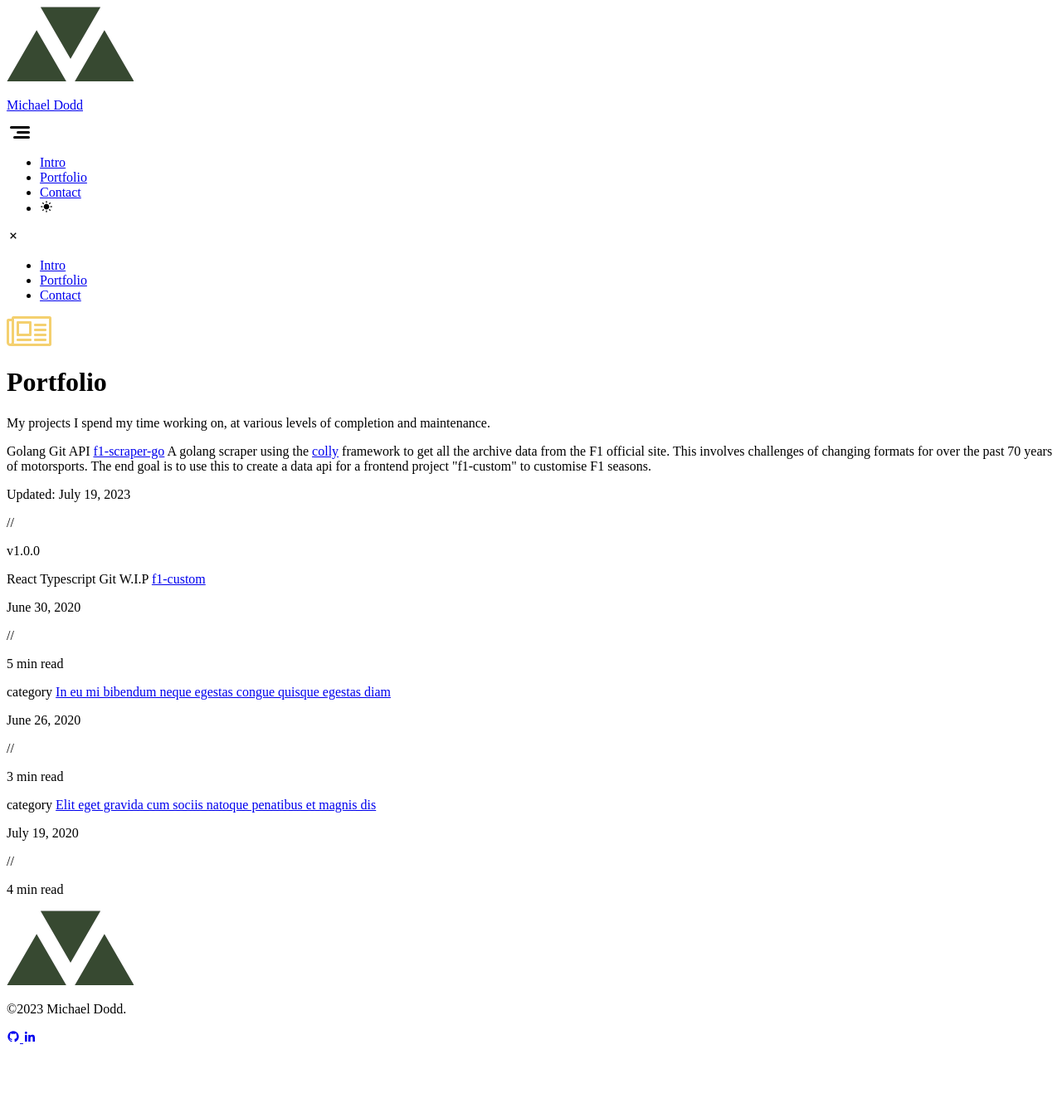
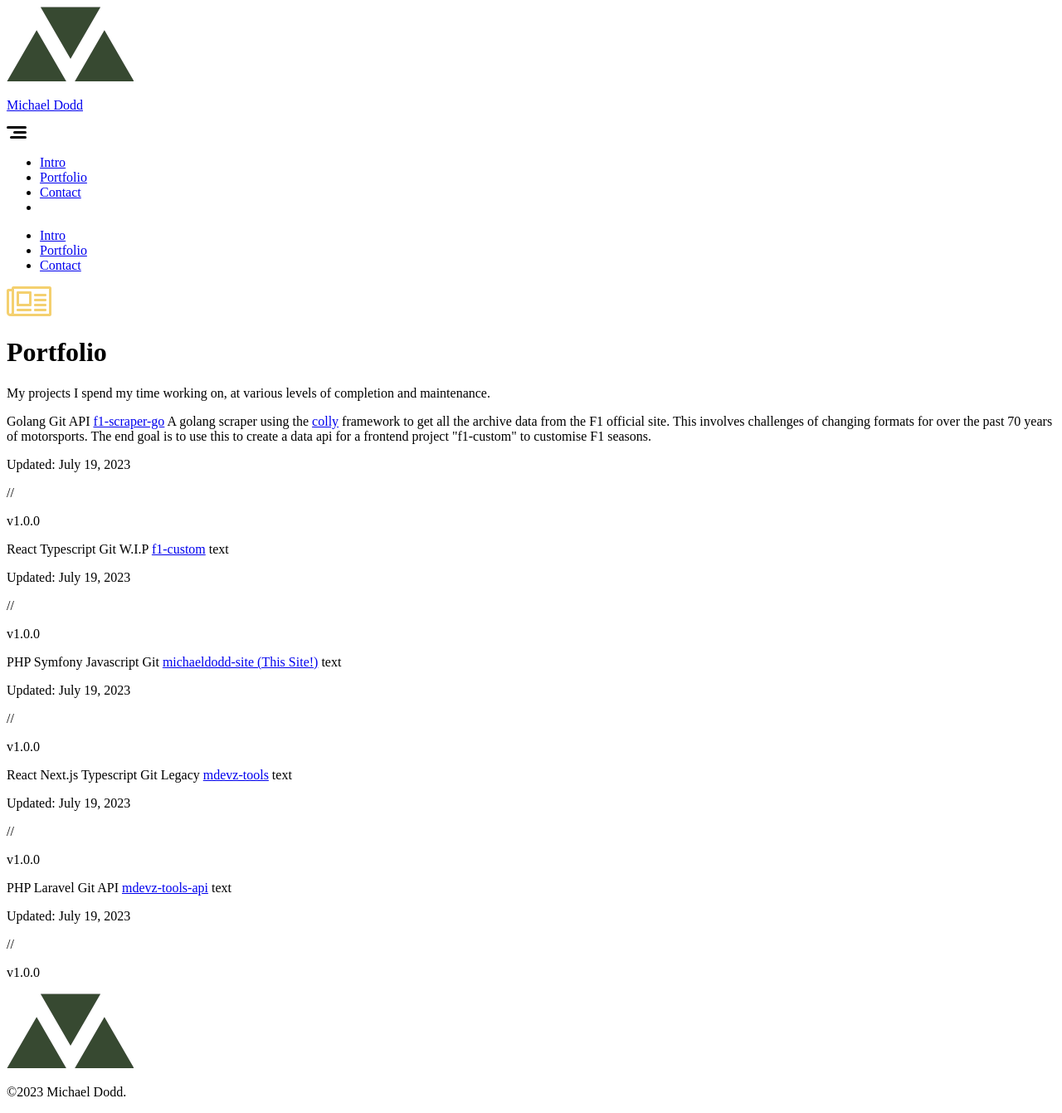
Before and after one commit to mdoddzz/michaeldodd-site, a Symfony app: template templates/pages/portfolio.html.twig in a window 1280 px wide. Shown: the whole page at 83% size. Before the commit the page ends 1258 px from the top, so only its background shows below. Run offline with Twig, Linux system fonts and the light colour scheme; the template is opened without the code that fills it, so the values that code supplies are empty; some libraries are stand-ins or nearby versions.

Commit message:
Refactoring twig files for better practice and few tweaks to portfolio page

```diff
--- a/assets/app.js
+++ b/assets/app.js
@@ -47,8 +47,13 @@
 function toggleMobileMenu() {
 
     const menu = document.getElementById("mobile-menu");
+    const body = document.getElementById("body");
 
     menu.classList.toggle("opacity-100")
     menu.classList.toggle("pointer-events-auto")
 
+    body.classList.toggle("max-h-screen")
+    body.classList.toggle("overflow-hidden")
+    body.classList.toggle("relative")
+
 }
--- a/tailwind.config.js
+++ b/tailwind.config.js
@@ -40,6 +40,9 @@
       "grey-lighter": "#eceef1",
       "grey-light": "#ccd7e0",
       grey: "#adb6c4",
+      red: "#d10000",
+      "red-dark": "#440707",
+      "red-light": "#f1b3b3"
     },
 
     border: {
--- a/templates/base.html.twig
+++ b/templates/base.html.twig
@@ -34,16 +34,16 @@
             <meta name="twitter:card" content="summary_large_image" />
             <meta name="twitter:site" content="@mdoddzz" />
 
-            <link rel="apple-touch-icon" sizes="152x152" href="/apple-touch-icon.png">
-            <link rel="icon" type="image/png" sizes="32x32" href="/favicon-32x32.png">
-            <link rel="icon" type="image/png" sizes="16x16" href="/favicon-16x16.png">
-            <link rel="manifest" href="/site.webmanifest">
-            <link rel="mask-icon" href="/safari-pinned-tab.svg" color="#5bbad5">
+            <link rel="apple-touch-icon" sizes="152x152" href="{{ absolute_url("/apple-touch-icon.png") }}">
+            <link rel="icon" type="image/png" sizes="32x32" href="{{ absolute_url("/favicon-32x32.png") }}">
+            <link rel="icon" type="image/png" sizes="16x16" href="{{ absolute_url("/favicon-16x16.png") }}">
+            <link rel="manifest" href="{{ absolute_url("/site.webmanifest") }}">
+            <link rel="mask-icon" href="{{ absolute_url("/safari-pinned-tab.svg") }}" color="#5bbad5">
             <meta name="msapplication-TileColor" content="#00aba9">
             <meta name="theme-color" content="#ffffff">
 
             <link
-                crossorigin="crossorigin"
+                crossorigin="anonymous"
                 href="https://fonts.gstatic.com"
                 rel="preconnect"
             />
@@ -59,40 +59,13 @@
                 rel="stylesheet"
             />
 
-            <link
-                rel="stylesheet"
-                href="https://unpkg.com/boxicons@2.0.7/css/boxicons.min.css"
-            />
-
-            <script src="//cdnjs.cloudflare.com/ajax/libs/highlight.js/10.5.0/highlight.min.js"></script>
-
-            <link
-                rel="stylesheet"
-                href="https://cdnjs.cloudflare.com/ajax/libs/highlight.js/10.5.0/styles/atom-one-dark.min.css"
-            />
-
-             {% block stylesheets %}
+            {% block stylesheets %}
                 {{ encore_entry_link_tags('app') }}
             {% endblock %}
 
             {% block javascripts %}
                 {{ encore_entry_script_tags('app') }}
             {% endblock %}
-
-            <!-- Aim to remove -->
-            <!--<script src="//cdnjs.cloudflare.com/ajax/libs/highlight.js/10.5.0/highlight.min.js"></script>
-
-            <link
-                rel="stylesheet"
-                href="https://cdnjs.cloudflare.com/ajax/libs/highlight.js/10.5.0/styles/atom-one-dark.min.css"
-            />
-
-            <script>
-                hljs.initHighlightingOnLoad();
-            </script>
-
-            <!--Alpine Js V3-->
-            <!--<script src="https://unpkg.com/alpinejs@3.x.x/dist/cdn.min.js" defer></script>-->
 
         </head>
 
@@ -101,10 +74,8 @@
     {% block body %}
 
         <body
-            x-data="global()"
-            x-init="themeInit()"
-            :class="isMobileMenuOpen ? 'max-h-screen overflow-hidden relative' : ''"
             class="dark:bg-primary"
+            id="body"
         >
 
             <div id="main">
--- a/templates/layouts/standard.html.twig
+++ b/templates/layouts/standard.html.twig
@@ -4,8 +4,8 @@
 
     <div class="flex items-center justify-between py-6 lg:py-10">
         <a href="/" class="flex items-center">
-            <span href="/" class="mr-2">
-                <img src="/assets/img/logo.png" alt="logo" class="h-8" />
+            <span class="mr-2">
+                <img src="{{ absolute_url("assets/img/logo.png") }}" alt="logo" class="h-8" />
             </span>
             <p
                 class="hidden font-body text-2xl font-bold text-primary dark:text-white lg:block"
@@ -143,7 +143,7 @@
         >
             <div class="mr-auto flex flex-col items-center sm:flex-row">
                 <a href="/" class="mr-auto sm:mr-6">
-                    <img src="/assets/img/logo.png" alt="logo" class="h-4"/>
+                    <img src="{{ absolute_url("assets/img/logo.png") }}" alt="logo" class="h-4"/>
                 </a>
                 <p class="pt-5 font-body font-light text-primary dark:text-white sm:pt-0">
                     ©2023 Michael Dodd.
--- a/templates/pages/contact.html.twig
+++ b/templates/pages/contact.html.twig
@@ -8,7 +8,7 @@
         <div class="container mx-auto">
             <div class="py-16 lg:py-20">
                 <div>
-                    <img src="/assets/img/icon-contact.png" alt="icon envelope" />
+                    <img src="{{ absolute_url("assets/img/icon-contact.png") }}" alt="icon envelope" />
                 </div>
                 <h1
                 class="pt-5 font-body text-4xl font-semibold text-primary dark:text-white md:text-5xl lg:text-6xl"
@@ -24,6 +24,7 @@
                     <div class="flex flex-col sm:flex-row">
                         <div class="w-full sm:mr-3 sm:w-1/2">
                             <label
+                                for="name"
                                 class="block pb-3 font-body font-medium text-primary dark:text-white"
                                 >Your Name</label
                             >
@@ -37,6 +38,7 @@
                         </div>
                         <div class="w-full pt-6 sm:ml-3 sm:w-1/2 sm:pt-0">
                             <label
+                                for="email"
                                 class="block pb-3 font-body font-medium text-primary dark:text-white"
                                 >Email Address</label
                             >
@@ -52,6 +54,7 @@
                     <div class="w-full pt-6 sm:pt-10">
                         <label
                             class="block pb-3 font-body font-medium text-primary dark:text-white"
+                            for="message"
                             >Message</label
                         >
                         <textarea
--- a/templates/pages/portfolio.html.twig
+++ b/templates/pages/portfolio.html.twig
@@ -8,7 +8,7 @@
         <div class="container mx-auto">
             <div class="py-16 lg:py-20">
                 <div>
-                    <img src="/assets/img/icon-blog.png" alt="icon envelope" />
+                    <img src="{{ absolute_url("assets/img/icon-blog.png") }}" alt="icon envelope" />
                 </div>
 
                 <h1 class="pt-5 font-body text-4xl font-semibold text-primary dark:text-white md:text-5xl lg:text-6xl">Portfolio</h1>
@@ -26,7 +26,7 @@
                         <span class="mb-4 inline-block rounded-full bg-grey-light px-2 py-1 font-body text-sm text-blue-dark">API</span>
                         <a href="/post" class="block font-body text-lg font-semibold text-primary transition-colors hover:text-green dark:text-white dark:hover:text-secondary"
                         >f1-scraper-go</a>
-                        <span class="block text-primary dark:text-white">A golang scraper using the <a href="https://github.com/gocolly/colly" target="_blank" class="text-blue visited:text-green-dark">colly</a> framework to get all the archive data from the F1 official site. This involves challenges of changing formats for over the past 70 years of motorsports. The end goal is to use this to create a data api for a frontend project "f1-custom" to customise F1 seasons.</span>
+                        <span class="block text-primary dark:text-white">A golang scraper using the <a href="https://github.com/gocolly/colly" target="_blank" class="text-blue dark:text-blue-light visited:text-green-dark">colly</a> framework to get all the archive data from the F1 official site. This involves challenges of changing formats for over the past 70 years of motorsports. The end goal is to use this to create a data api for a frontend project "f1-custom" to customise F1 seasons.</span>
 
                         <div class="flex items-center pt-4">
                             <p class="pr-2 font-body font-light text-primary dark:text-white">
@@ -44,39 +44,70 @@
                         <span class="mb-4 inline-block rounded-full bg-grey-light px-2 py-1 font-body text-sm text-blue-dark">Git</span>
                         <span class="mb-4 inline-block rounded-full bg-grey-light px-2 py-1 font-body text-sm text-blue-dark">W.I.P</span>
                         <a href="/post" class="block font-body text-lg font-semibold text-primary transition-colors hover:text-green dark:text-white dark:hover:text-secondary">f1-custom</a>
+                        <span class="block text-primary dark:text-white">text</span>
+
                         <div class="flex items-center pt-4">
                             <p class="pr-2 font-body font-light text-primary dark:text-white">
-                                June 30, 2020
+                                Updated: July 19, 2023
                             </p>
                             <span class="font-body text-grey dark:text-white">//</span>
                             <p class="pl-2 font-body font-light text-primary dark:text-white">
-                                5 min read
+                                v1.0.0
                             </p>
                         </div>
                     </div>
                     <div class="border-b border-grey-lighter pt-10 pb-8">
-                        <span class="mb-4 inline-block rounded-full bg-blue-light px-2 py-1 font-body text-sm text-blue">category</span>
-                        <a href="/post" class="block font-body text-lg font-semibold text-primary transition-colors hover:text-green dark:text-white dark:hover:text-secondary">In eu mi bibendum neque egestas congue quisque egestas diam</a>
+                        <span class="mb-4 inline-block rounded-full bg-blue-light px-2 py-1 font-body text-sm text-blue">PHP</span>
+                        <span class="mb-4 inline-block rounded-full bg-red-light px-2 py-1 font-body text-sm text-red">Symfony</span>
+                        <span class="mb-4 inline-block rounded-full bg-yellow-light px-2 py-1 font-body text-sm text-yellow-dark">Javascript</span>
+                        <span class="mb-4 inline-block rounded-full bg-grey-light px-2 py-1 font-body text-sm text-blue-dark">Git</span>
+                        <a href="/post" class="block font-body text-lg font-semibold text-primary transition-colors hover:text-green dark:text-white dark:hover:text-secondary">michaeldodd-site (This Site!)</a>
+                        <span class="block text-primary dark:text-white">text</span>
+
                         <div class="flex items-center pt-4">
                             <p class="pr-2 font-body font-light text-primary dark:text-white">
-                                June 26, 2020
+                                Updated: July 19, 2023
                             </p>
                             <span class="font-body text-grey dark:text-white">//</span>
                             <p class="pl-2 font-body font-light text-primary dark:text-white">
-                                3 min read
+                                v1.0.0
                             </p>
                         </div>
                     </div>
-                    <div class="border-b border-grey-lighter pt-10 pb-8">
-                        <span class="mb-4 inline-block rounded-full bg-green-light px-2 py-1 font-body text-sm text-green">category</span>
-                        <a href="/post" class="block font-body text-lg font-semibold text-primary transition-colors hover:text-green dark:text-white dark:hover:text-secondary">Elit eget gravida cum sociis natoque penatibus et magnis dis</a>
+                    <div class="pt-10 pb-8">
+                        <span class="mb-4 inline-block rounded-full bg-green-light px-2 py-1 font-body text-sm text-green">React</span>
+                        <span class="mb-4 inline-block rounded-full bg-yellow-light px-2 py-1 font-body text-sm text-yellow-dark">Next.js</span>
+                        <span class="mb-4 inline-block rounded-full bg-blue-light px-2 py-1 font-body text-sm text-blue">Typescript</span>
+                        <span class="mb-4 inline-block rounded-full bg-grey-light px-2 py-1 font-body text-sm text-blue-dark">Git</span>
+                        <span class="mb-4 inline-block rounded-full bg-grey-light px-2 py-1 font-body text-sm text-blue-dark">Legacy</span>
+                        <a href="/post" class="block font-body text-lg font-semibold text-primary transition-colors hover:text-green dark:text-white dark:hover:text-secondary">mdevz-tools</a>
+                        <span class="block text-primary dark:text-white">text</span>
+
                         <div class="flex items-center pt-4">
                             <p class="pr-2 font-body font-light text-primary dark:text-white">
-                                July 19, 2020
+                                Updated: July 19, 2023
                             </p>
                             <span class="font-body text-grey dark:text-white">//</span>
                             <p class="pl-2 font-body font-light text-primary dark:text-white">
-                                4 min read
+                                v1.0.0
+                            </p>
+                        </div>
+                    </div>
+                    <div class="pt-10 pb-8">
+                        <span class="mb-4 inline-block rounded-full bg-blue-light px-2 py-1 font-body text-sm text-blue">PHP</span>
+                        <span class="mb-4 inline-block rounded-full bg-red-light px-2 py-1 font-body text-sm text-red">Laravel</span>
+                        <span class="mb-4 inline-block rounded-full bg-grey-light px-2 py-1 font-body text-sm text-blue-dark">Git</span>
+                        <span class="mb-4 inline-block rounded-full bg-grey-light px-2 py-1 font-body text-sm text-blue-dark">API</span>
+                        <a href="/post" class="block font-body text-lg font-semibold text-primary transition-colors hover:text-green dark:text-white dark:hover:text-secondary">mdevz-tools-api</a>
+                        <span class="block text-primary dark:text-white">text</span>
+
+                        <div class="flex items-center pt-4">
+                            <p class="pr-2 font-body font-light text-primary dark:text-white">
+                                Updated: July 19, 2023
+                            </p>
+                            <span class="font-body text-grey dark:text-white">//</span>
+                            <p class="pl-2 font-body font-light text-primary dark:text-white">
+                                v1.0.0
                             </p>
                         </div>
                     </div>
```
Also changed, not shown: templates/pages/index.html.twig (+27 -27 lines).
